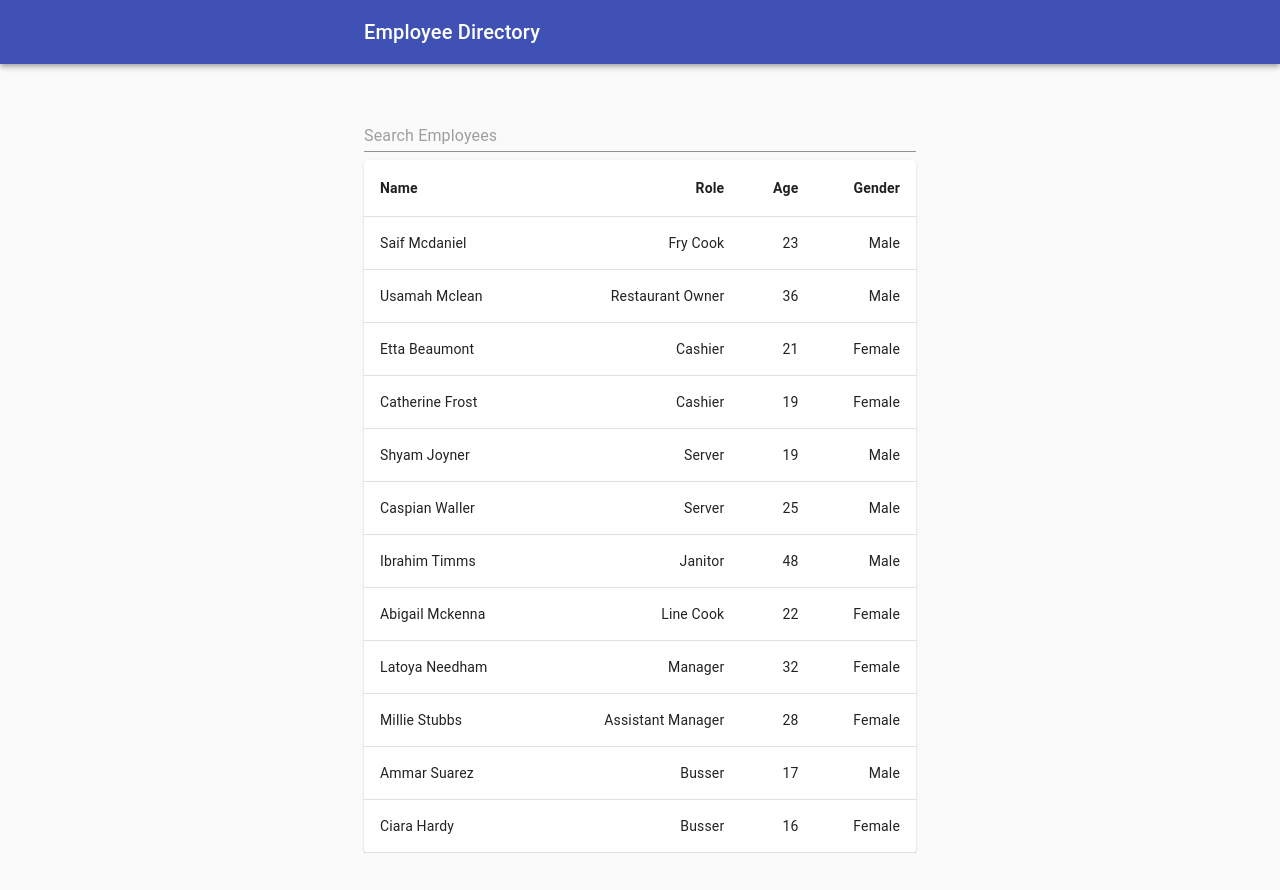
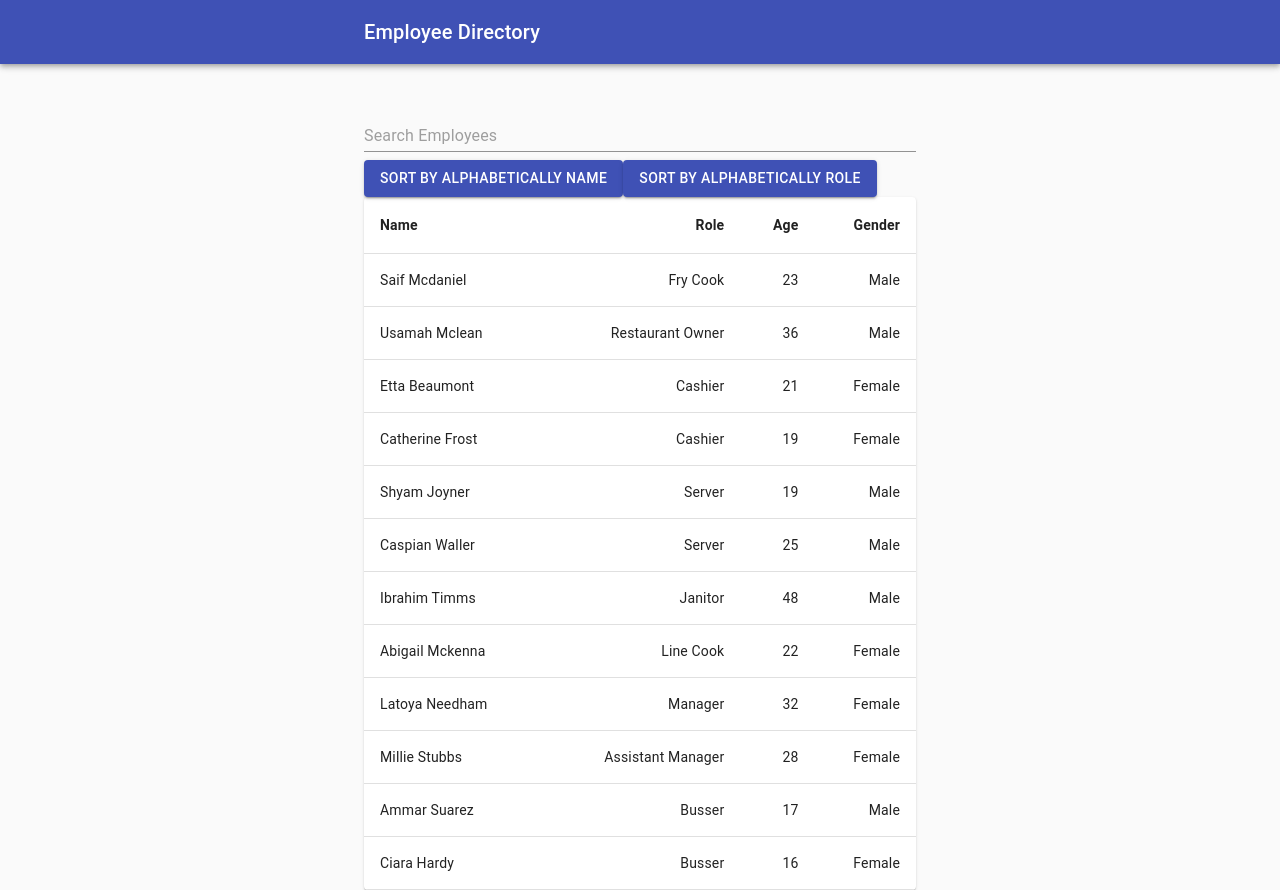
Before and after one commit to Fomiller/Employee-Directory, a React (Create React App) app: page / in a window 1280 px wide. Before the commit the page ends 853 px from the top, so only its background shows below. Built offline with nearby package versions, Linux system fonts and the light colour scheme.

Commit message:
Sorting table by name and role alphabetically is working with button click

```diff
--- /dev/null
+++ b/src/components/Button/Button.jsx
@@ -0,0 +1,33 @@
+import React from 'react';
+import { makeStyles } from '@material-ui/core/styles';
+import Button from '@material-ui/core/Button';
+
+const useStyles = makeStyles((theme) => ({
+  root: {
+    '& > *': {
+      margin: theme.spacing(1),
+    },
+  },
+}));
+
+export default function ContainedButtons() {
+  const classes = useStyles();
+
+  return (
+    <div className={classes.root}>
+      <Button variant="contained">Default</Button>
+      <Button variant="contained" color="primary">
+        Primary
+      </Button>
+      <Button variant="contained" color="secondary">
+        Secondary
+      </Button>
+      <Button variant="contained" disabled>
+        Disabled
+      </Button>
+      <Button variant="contained" color="primary" href="#contained-buttons">
+        Link
+      </Button>
+    </div>
+  );
+}
--- a/src/components/Container/index.jsx
+++ b/src/components/Container/index.jsx
@@ -3,7 +3,6 @@ import CssBaseline from '@material-ui/core/CssBaseline';
 import Container from '@material-ui/core/Container';
 
 export default function SimpleContainer(props) {
-  console.log("CONTAINER: ",props);
   return (
     <React.Fragment>
       <CssBaseline />
--- a/src/components/Search/index.jsx
+++ b/src/components/Search/index.jsx
@@ -2,8 +2,6 @@ import React from 'react';
 import TextField from '@material-ui/core/TextField';
 
 export default function SearchBar(props) {
-  console.log("SEARCH: ",props);
-
   return (
     <form noValidate autoComplete="off">
       <TextField
--- a/src/components/Table/index.jsx
+++ b/src/components/Table/index.jsx
@@ -7,8 +7,6 @@ import TableContainer from '@material-ui/core/TableContainer';
 import TableHead from '@material-ui/core/TableHead';
 import TableRow from '@material-ui/core/TableRow';
 import Paper from '@material-ui/core/Paper';
-// Local
-import Employees from '../../employees.json';
 
 
 const useStyles = makeStyles({
@@ -42,7 +40,7 @@ export default function SimpleTable(props) {
         {/* create a body for the table data */}
         <TableBody>
           {/* for each row in the data create a row using a row component and then creating a cell for each property of the data */}
-          {Employees.map((employee) => (
+          {props.employees.map((employee) => (
             <TableRow key={employee.name}>
               <TableCell component="th" scope="row">
                 {employee.name}
--- a/src/pages/home.jsx
+++ b/src/pages/home.jsx
@@ -1,21 +1,55 @@
 import React, {useState} from 'react';
+import Button from '@material-ui/core/Button';
 import SimpleTable from '../components/Table';
 import SimpleContainer from '../components/Container';
 import ButtonAppBar from '../components/Navbar';
 import SearchBar from '../components/Search';
 import Employees from '../employees.json';
 
-export default function Home() {
-  const [search, setSearch] = useState(Employees);
-  console.log(search)
+class Home extends React.Component {
+  state = {
+    employees: Employees
+  };
 
+  sortByName = () => {
+    const sortByName = this.state.employees.sort(function(a, b){
+      var nameA=a.name.toLowerCase(), nameB=b.name.toLowerCase()
+      //sort string ascending
+      if (nameA < nameB)
+          return -1
+      if (nameA > nameB)
+          return 1
+      return  0//default return value (no sorting)
+    })
+    this.setState(sortByName);
+  };
+
+  sortByRole = () => {
+    const sortByRole = this.state.employees.sort(function(a, b){
+      var roleA=a.role.toLowerCase(), roleB=b.role.toLowerCase()
+      //sort string ascending
+      if (roleA < roleB)
+          return -1
+      if (roleA > roleB)
+          return 1
+      return  0//default return value (no sorting)
+    })
+    this.setState(sortByRole);
+  };
+
+  render() {
     return (
       <div>
         <ButtonAppBar/>
         <SimpleContainer>
-        <SearchBar data={search}/>
-        <SimpleTable data={search}/>
+          <SearchBar/>
+          <Button variant="contained" color="primary" onClick={this.sortByName}>Sort By alphabetically Name</Button>
+          <Button variant="contained" color="primary" onClick={this.sortByRole}>Sort By alphabetically Role</Button>
+          <SimpleTable employees={this.state.employees}/>
         </SimpleContainer>
       </div>
     );
-};
+  }
+}
+
+export default Home;
```
Also changed, not shown: src/pages/directory.jsx (deleted). Lines whose indentation alone changed are shown as unchanged.
